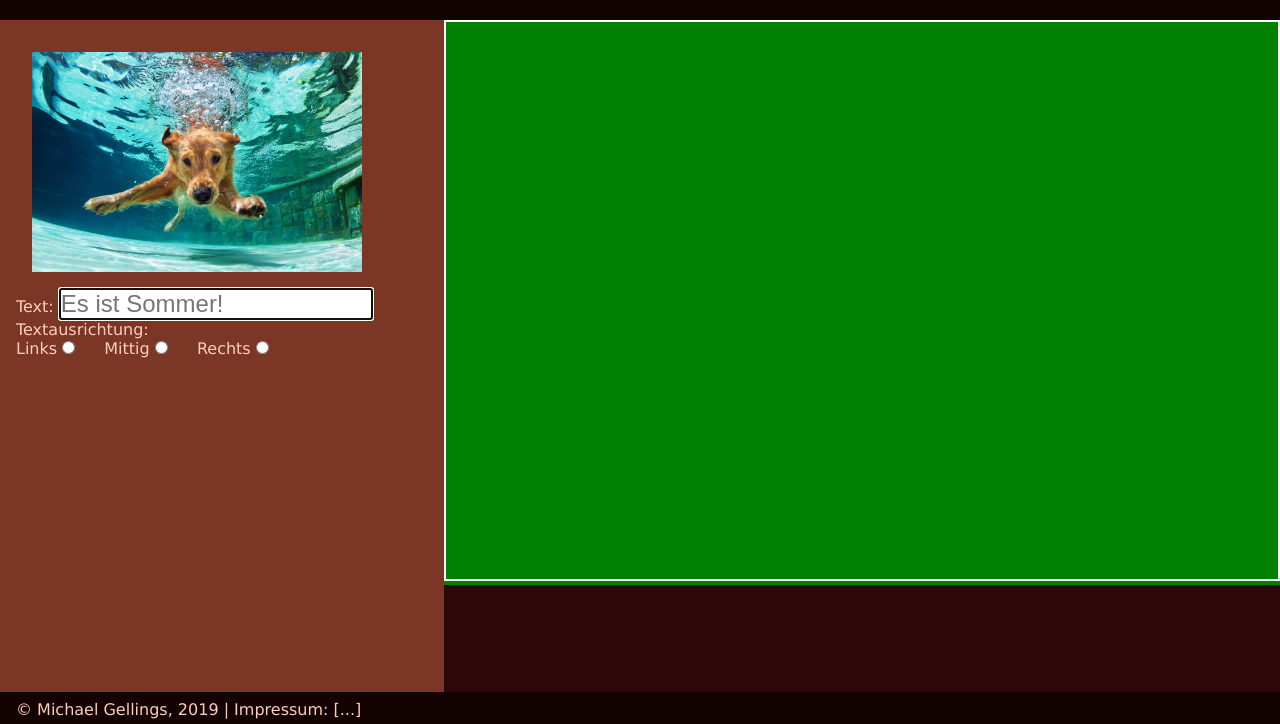
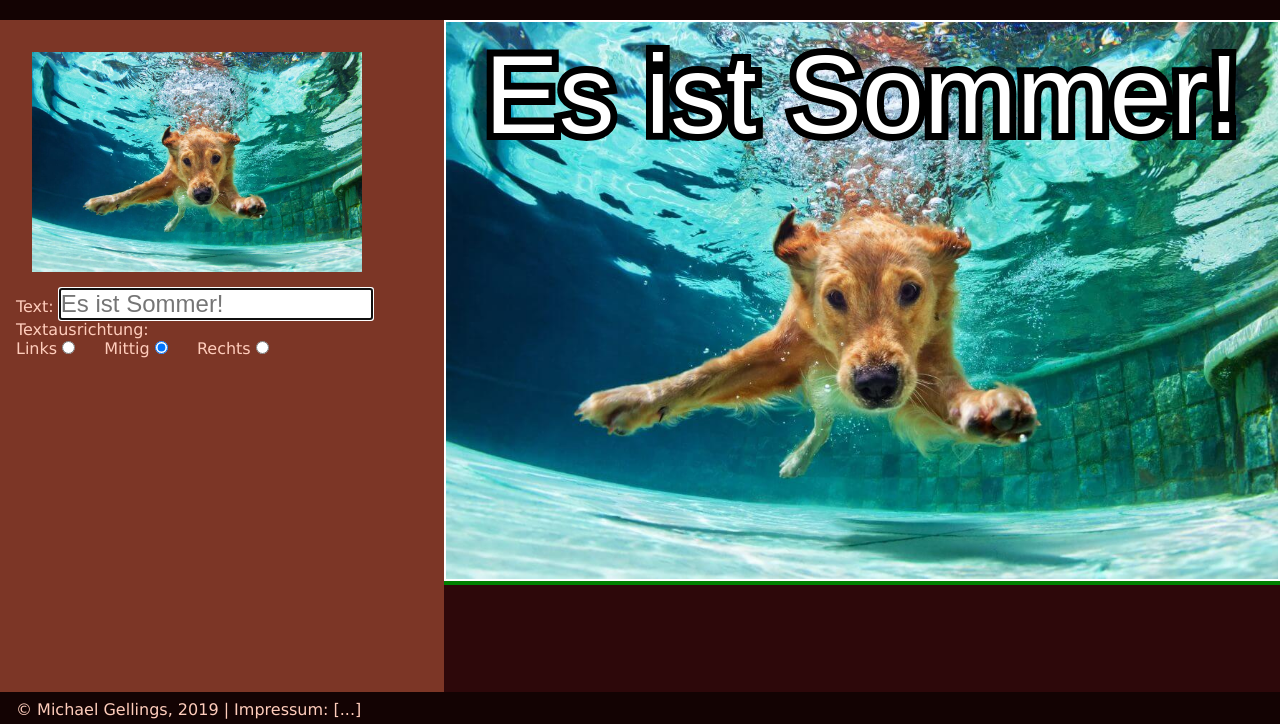
Before and after one commit to MichaelGellings/memeGenerator, a plain HTML site: page index.html in a window 1280 px wide. Shown: the part 76-800 px from the top of the page. Drawn offline with nearby package versions, Linux system fonts and the light colour scheme; files that its build step writes are made by us from their sources.

Commit message:
add dynamic alignment, store settings in localStorage

```diff
--- a/components/form.js
+++ b/components/form.js
@@ -2,7 +2,8 @@ import { getText, setText, getAlign, setAlign } from "./meme.js";
 import { inputToOutput } from "./canvas.js";
 
 const meme_text_01 = document.querySelector("#input_text_01");
-const meme_aling_01 = document.querySelector("align_01");
+// const meme_align_01 = document.querySelector("input[name='align_01']:checked");
+const meme_align_01 = document.querySelectorAll("input[type='radio']");
 
 export function addEventListeners() {
   meme_text_01.placeholder = getText();
@@ -10,6 +11,15 @@ export function addEventListeners() {
     setText(event.target.value);
     inputToOutput();
   });
+  if (meme_align_01) {
+    meme_align_01.forEach(function(radioButton) {
+      radioButton.addEventListener("click", function(event) {
+        setAlign(event.target.value);
+        // console.log(event.target.value);
+        inputToOutput();
+      });
+    });
+  }
 
-  meme_aling_01.value = getAlign();
+  // meme_align_01.value = getAlign();
 }
--- a/components/meme.js
+++ b/components/meme.js
@@ -1,15 +1,32 @@
-const meme = {
-  src: "",
-  text_01: "Es ist Sommer!",
-  alignment: "center"
-};
+import { saveStringifiedObject, getStringifiedObject } from "./storage.js";
+
+const storageMeme = getStringifiedObject("localStoreMMM");
+let meme;
+if (storageMeme) {
+  meme = storageMeme;
+  meme.text_01 = "Es ist Sommer!";
+} else {
+  meme = {
+    src: "",
+    text_01: "Es ist Sommer!",
+    alignment: "center"
+  };
+}
+
+// Alternative for lines 4-13
+// const meme = getItem("localStoreMMM") || {
+//   src: "",
+//   text_01: "Es ist Sommer!"
+// };
 
 export function getText() {
+  // meme = getStringifiedObject("localStoreMMM");
   return meme.text_01;
 }
 
 export function setText(value) {
   meme.text_01 = value;
+  saveStringifiedObject("localStoreMMM", meme);
 }
 
 export function getAlign() {
@@ -18,4 +35,5 @@ export function getAlign() {
 
 export function setAlign(value) {
   meme.alignment = value;
+  saveStringifiedObject("localStoreMMM", meme);
 }
--- /dev/null
+++ b/components/storage.js
@@ -0,0 +1,17 @@
+// http://javascript.info/localstorage
+const storage = localStorage; // kann man schnell zu sessionStorage ändern
+
+export function saveStringifiedObject(key, value) {
+  // Convert any JS-object in a JSON-String, so you can save it
+  const jsonValue = JSON.stringify(value);
+  storage.setItem(key, jsonValue);
+}
+
+export function getStringifiedObject(key) {
+  // Convert JSON-String to JS-object
+  const jsonValue = storage.getItem(key);
+  if (jsonValue) {
+    return JSON.parse(jsonValue);
+  }
+  return null;
+}
--- a/index.html
+++ b/index.html
@@ -24,11 +24,17 @@
           <input type="text" id="input_text_01" autofocus />
           Textausrichtung:<br />
           <label for="align_left">Links</label>
-          <input type="radio" name="align_01" id="align_left" />
+          <input type="radio" name="align_01" id="align_left" value="left" />
           <label for="align_center">Mittig</label>
-          <input type="radio" name="align_01" id="aling_center" />
+          <input
+            type="radio"
+            name="align_01"
+            id="aling_center"
+            value="center"
+            checked
+          />
           <label for="align_right">Rechts</label>
-          <input type="radio" name="align_01" id="aling_right" />
+          <input type="radio" name="align_01" id="aling_right" value="right" />
           <p class="error" id="err01"></p>
         </div>
       </section>
```
